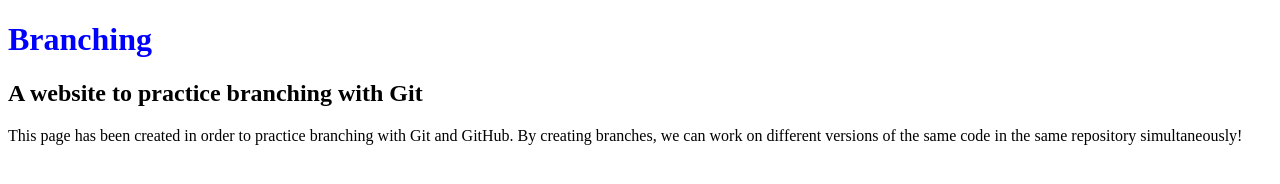
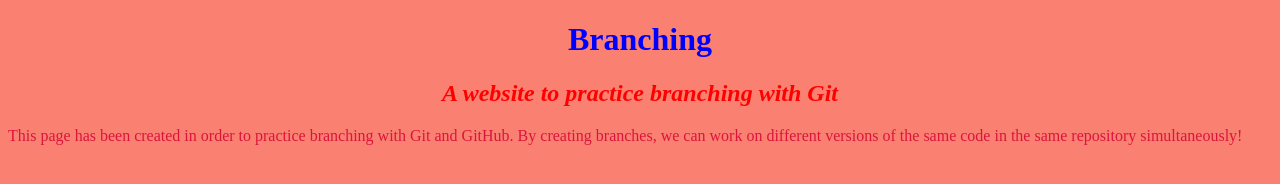
Before and after one commit to Happen1/Branching-webpage, a plain HTML site: page branching-website.html in a window 1280 px wide. Drawn offline with Linux system fonts and the light colour scheme.

Commit message:
Add styles to h1, h2, p, and body to fiit red theme.

```diff
--- a/css/styles.css
+++ b/css/styles.css
@@ -1,3 +1,18 @@
 h1 {
   color: blue;
+  text-align: center;
 }
+
+h2 {
+  font-style: italic;
+  text-align: center;
+  color: red;
+}
+
+p {
+  color: crimson;
+}
+
+body {
+  background-color: salmon;
+}
```
